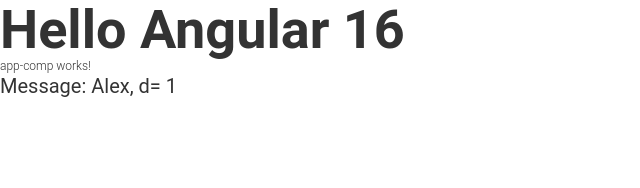
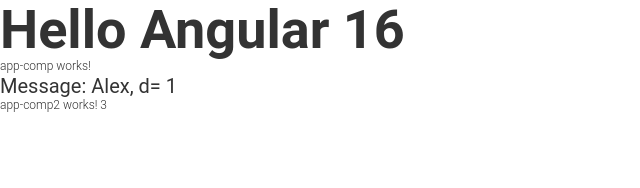
Before and after one commit to igor2000xp/angular-test-16-02, an Angular app: page / in a window 1280 px wide. Shown: the top 188 px of the page, without its empty margins (0-640 px from the left). Built offline with nearby package versions, Linux system fonts and the light colour scheme.

Commit message:
feat: add app-comp2 to check

```diff
--- a/src/app/app-comp/app-comp.component.html
+++ b/src/app/app-comp/app-comp.component.html
@@ -1,2 +1,3 @@
 <p>app-comp works!</p>
 <h4>Message: {{o.name}}, d= {{o.d.a[0]}}</h4>
+<app-comp2 [o2]="o2"></app-comp2>
--- a/src/app/app-comp/app-comp.component.ts
+++ b/src/app/app-comp/app-comp.component.ts
@@ -9,6 +9,7 @@
 export class AppCompComponent implements OnChanges {
   @Input() o: { id: number; name: string, d: { a: number[] } } = { id: 0, name: '', d: { a: [0] } };
   id = 0;
+  o2 = { id: 0, name: '000' };
 
   constructor(private cdr: ChangeDetectorRef) { }
 
--- /dev/null
+++ b/src/app/app-comp2/app-comp2.component.html
@@ -0,0 +1 @@
+<p>app-comp2 works! {{ooo}}</p>
--- /dev/null
+++ b/src/app/app-comp2/app-comp2.component.ts
@@ -0,0 +1,31 @@
+import { ChangeDetectionStrategy, ChangeDetectorRef, Component, DoCheck, Input, OnInit } from '@angular/core';
+
+@Component({
+  selector: 'app-comp2',
+  templateUrl: './app-comp2.component.html',
+  styleUrls: ['./app-comp2.component.scss'],
+  changeDetection: ChangeDetectionStrategy.OnPush,
+})
+export class AppComp2Component implements DoCheck, OnInit {
+  ooo = 1;
+  @Input() o2 = { id: 0, name: "" };
+
+  constructor(private cdr: ChangeDetectorRef) { }
+
+  ngOnInit(): void {
+    // throw new Error('Method not implemented.');
+    this.ooo = this.o2.id;
+  }
+
+  ngDoCheck(): void {
+    this.ooo++;
+    // throw new Error('Method not implemented.');
+    if (this.ooo !== this.o2.id) {
+      console.log(this.ooo);
+      this.cdr.markForCheck();
+    }
+  }
+
+
+
+}
--- a/src/app/app.module.ts
+++ b/src/app/app.module.ts
@@ -4,9 +4,10 @@
 import { AppRoutingModule } from './app-routing.module';
 import { AppComponent } from './app.component';
 import { AppCompComponent } from './app-comp/app-comp.component';
+import { AppComp2Component } from './app-comp2/app-comp2.component';
 
 @NgModule({
-  declarations: [AppComponent, AppCompComponent],
+  declarations: [AppComponent, AppCompComponent, AppComp2Component],
   imports: [BrowserModule, AppRoutingModule],
   providers: [],
   bootstrap: [AppComponent],
```
Also changed, not shown: src/app/app-comp2/app-comp2.component.scss (added).
